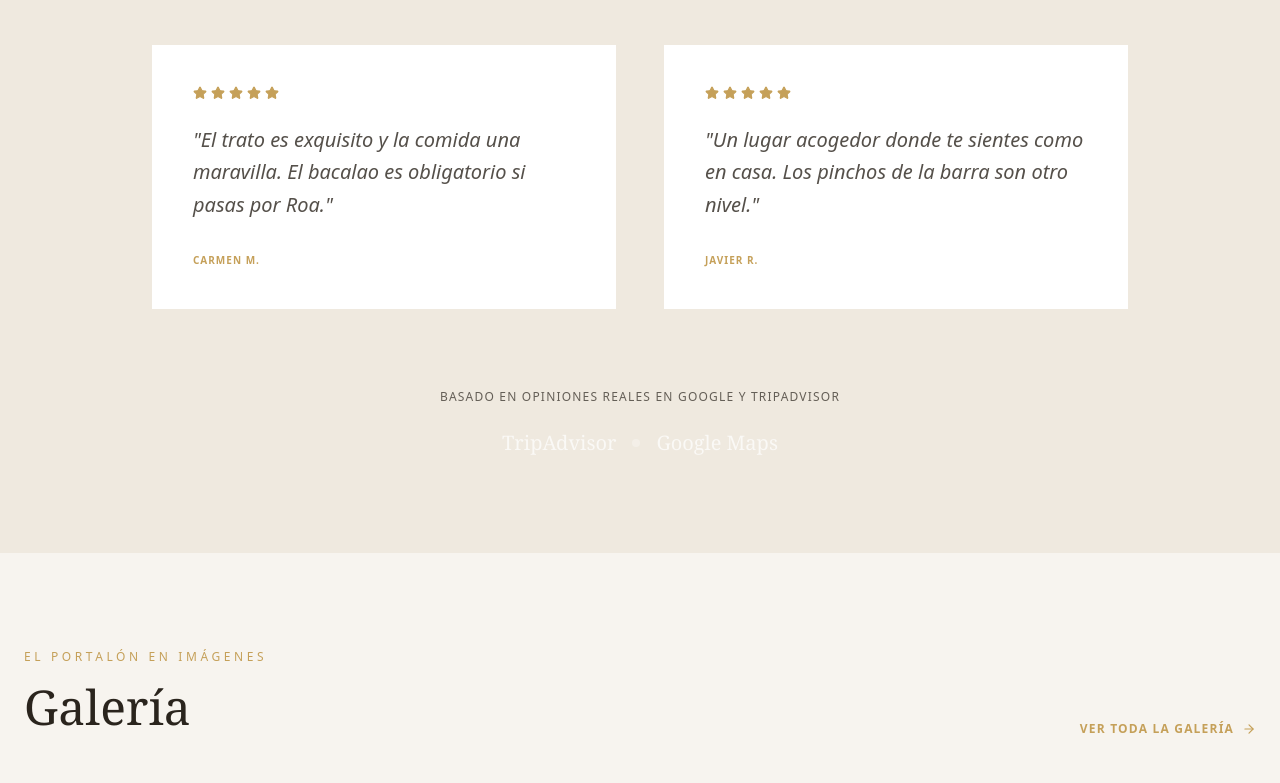
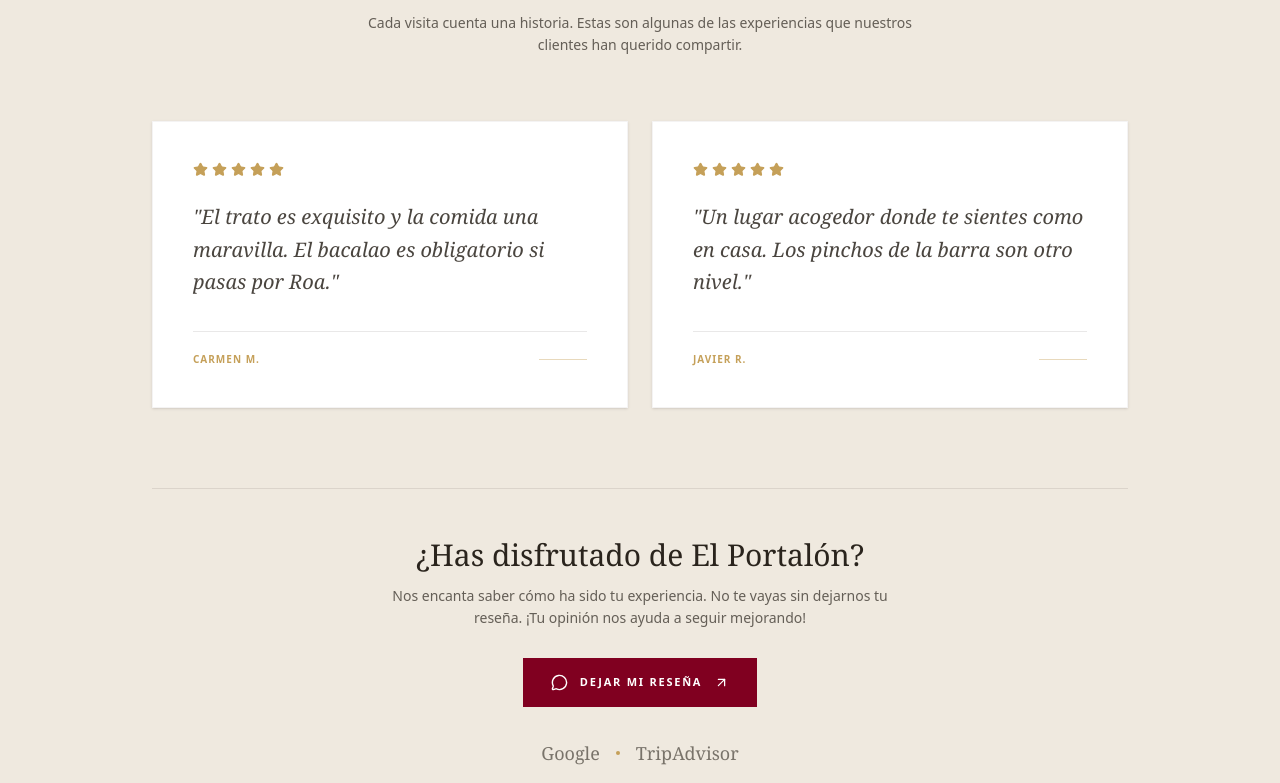
Before and after one commit to diegoBombinSanz/bar-portalon, a React (Vite) app: page / in a window 1280 px wide. Shown: the part 4881-5664 px from the top of the page. Built offline with nearby package versions, Linux system fonts and the light colour scheme; no server answers; the database is empty.

Commit message:
Inclusion de reseñas en la pagina web

```diff
--- a/src/components/Reviews.tsx
+++ b/src/components/Reviews.tsx
@@ -1,27 +1,67 @@
-import { Quote, Star } from "lucide-react";
+
+import { useEffect, useState } from "react";
+import { Quote, Star, X, ArrowUpRight, MessageCircle } from "lucide-react";
 
 import { restaurantData } from "../data/restaurant";
 
+const GOOGLE_REVIEW_URL = "https://g.page/r/CY_QAqEt8s5tEAE/review";
+
 export default function Reviews() {
+  const [qrOpen, setQrOpen] = useState(false);
+
+  // Cerrar modal con Escape
+  useEffect(() => {
+    if (!qrOpen) return;
+
+    const handleKeyDown = (event: KeyboardEvent) => {
+      if (event.key === "Escape") setQrOpen(false);
+    };
+
+    document.addEventListener("keydown", handleKeyDown);
+    document.body.style.overflow = "hidden";
+
+    return () => {
+      document.removeEventListener("keydown", handleKeyDown);
+      document.body.style.overflow = "";
+    };
+  }, [qrOpen]);
+
   return (
-    <section className="relative overflow-hidden bg-[#EFE9DF] py-24">
+    <>
+      <section
+        id="opiniones"
+        className="relative overflow-hidden bg-[#EFE9DF] py-20 sm:py-24"
+      >
+        {/* Decoración de fondo */}
         <div className="pointer-events-none absolute left-0 top-0 h-full w-full bg-[radial-gradient(circle_at_center,_var(--tw-gradient-stops))] from-[#800020]/10 via-transparent to-transparent" />
 
         <div className="relative z-10 mx-auto max-w-5xl px-6 text-center">
+
           <div className="mb-8 inline-flex h-16 w-16 items-center justify-center rounded-full bg-[#c5a059]/10 text-[#c5a059]">
             <Quote size={32} aria-hidden="true" />
           </div>
 
-        <h2 className="mb-20 font-serif text-3xl text-[#2A241D] md:text-5xl">
+          <p className="mb-3 text-[10px] font-bold uppercase tracking-[0.25em] text-[#c5a059]">
+            La experiencia de nuestros clientes
+          </p>
+
+          <h2 className="mb-5 font-serif text-3xl text-[#2A241D] md:text-5xl">
             Lo que dicen nuestros clientes
           </h2>
 
-        <div className="grid grid-cols-1 gap-12 text-left md:grid-cols-2">
-          {restaurantData.reviews.map((review) => (
+          <p className="mx-auto mb-16 max-w-xl text-sm font-light leading-relaxed text-[#2A241D]/70">
+            Cada visita cuenta una historia. Estas son algunas de las
+            experiencias que nuestros clientes han querido compartir.
+          </p>
+
+          {/* Reseñas dinámicas */}
+          <div className="grid grid-cols-1 gap-6 text-left md:grid-cols-2">
+            {restaurantData.reviews.map((review, index) => (
               <article
-              key={review.user}
-              className="group relative border border-white/10 bg-white p-10"
+                key={`${review.user}-${index}`}
+                className="group flex h-full flex-col justify-between border border-[#2A241D]/5 bg-white p-8 shadow-sm transition-all duration-300 hover:-translate-y-1 hover:shadow-lg sm:p-10"
               >
+                <div>
                   <div
                     className="mb-6 flex gap-1"
                     role="img"
@@ -30,37 +70,137 @@ export default function Reviews() {
                     {Array.from({ length: review.rating }).map((_, index) => (
                       <Star
                         key={index}
-                    size={14}
+                        size={15}
                         fill="#c5a059"
                         className="text-[#c5a059]"
                         aria-hidden="true"
                       />
                     ))}
                   </div>
-              <p className="mb-8 text-xl font-light italic leading-relaxed text-[#2A241D]/80">
+
+                  <p className="mb-8 font-serif text-lg italic leading-relaxed text-[#2A241D]/85 sm:text-xl">
                     "{review.text}"
                   </p>
-              <div className="flex items-center justify-between">
+                </div>
+
+                <div className="flex items-center justify-between border-t border-[#2A241D]/10 pt-5">
                   <span className="text-[10px] font-bold uppercase tracking-widest text-[#c5a059]">
                     {review.user}
                   </span>
-                <span className="h-px w-12 bg-white/10 transition-colors group-hover:bg-[#c5a059]" />
+
+                  <span className="h-px w-12 bg-[#c5a059]/40 transition-all group-hover:w-20" />
                 </div>
               </article>
             ))}
           </div>
 
-        <div className="mt-20 flex flex-col items-center">
-          <p className="mb-6 text-xs uppercase tracking-widest text-[#2A241D]/70">
-            Basado en opiniones reales en Google y TripAdvisor
+          {/* Invitación a dejar una reseña */}
+          <div className="mt-20 border-t border-[#2A241D]/10 pt-12">
+            <p className="mb-3 font-serif text-2xl text-[#2A241D] sm:text-3xl">
+              ¿Has disfrutado de El Portalón?
             </p>
-          <div className="flex items-center gap-4 text-white/70">
-            <span className="font-serif text-xl">TripAdvisor</span>
-            <span className="h-2 w-2 rounded-full bg-white/30" />
-            <span className="font-serif text-xl">Google Maps</span>
+
+            <p className="mx-auto mb-7 max-w-lg text-sm font-light leading-relaxed text-[#2A241D]/70">
+              Nos encanta saber cómo ha sido tu experiencia.
+              No te vayas sin dejarnos tu reseña. ¡Tu opinión
+              nos ayuda a seguir mejorando!
+            </p>
+
+            <button
+              type="button"
+              onClick={() => setQrOpen(true)}
+              className="inline-flex min-h-12 items-center gap-3 bg-[#800020] px-7 py-4 text-[11px] font-bold uppercase tracking-[0.16em] text-white transition-all duration-300 hover:bg-[#600018] focus-visible:outline focus-visible:outline-2 focus-visible:outline-offset-4 focus-visible:outline-[#800020]"
+            >
+              <MessageCircle size={17} aria-hidden="true" />
+              Dejar mi reseña
+              <ArrowUpRight size={15} aria-hidden="true" />
+            </button>
+
+            <div className="mt-8 flex items-center justify-center gap-4 text-[#2A241D]/60">
+              <span className="font-serif text-lg">Google</span>
+              <span className="h-1 w-1 rounded-full bg-[#c5a059]" />
+              <span className="font-serif text-lg">TripAdvisor</span>
             </div>
           </div>
         </div>
       </section>
+
+      {/* POPUP QR GOOGLE */}
+      {qrOpen && (
+        <div
+          className="fixed inset-0 z-[100] flex items-center justify-center overflow-y-auto bg-black/75 p-4 backdrop-blur-sm"
+          onClick={() => setQrOpen(false)}
+        >
+          <div
+            role="dialog"
+            aria-modal="true"
+            aria-labelledby="review-modal-title"
+            className="relative my-auto w-full max-w-md border border-[#c5a059]/30 bg-[#EFE9DF] px-7 py-10 text-center shadow-2xl sm:px-12"
+            onClick={(event) => event.stopPropagation()}
+          >
+            {/* Cerrar */}
+            <button
+              type="button"
+              onClick={() => setQrOpen(false)}
+              aria-label="Cerrar ventana"
+              className="absolute right-4 top-4 flex h-10 w-10 items-center justify-center text-[#2A241D]/60 transition-colors hover:text-[#800020] focus-visible:outline focus-visible:outline-2 focus-visible:outline-[#800020]"
+            >
+              <X size={22} />
+            </button>
+
+            <div className="mb-5 flex justify-center">
+              <div className="flex h-12 w-12 items-center justify-center rounded-full bg-[#c5a059]/15 text-[#c5a059]">
+                <Quote size={25} />
+              </div>
+            </div>
+
+            <p className="mb-2 text-[10px] font-bold uppercase tracking-[0.25em] text-[#c5a059]">
+              Tu opinión nos importa
+            </p>
+
+            <h3
+              id="review-modal-title"
+              className="mb-4 font-serif text-3xl text-[#2A241D]"
+            >
+              ¡Gracias por visitarnos!
+            </h3>
+
+            <p className="mb-7 text-sm font-light leading-relaxed text-[#2A241D]/75">
+              Si has disfrutado de nuestra cocina y nuestro servicio,
+              nos encantaría que compartieras tu experiencia.
+              Escanea el código QR y déjanos tu reseña en Google.
+            </p>
+
+            {/* QR */}
+            <div className="mx-auto mb-7 flex h-52 w-52 items-center justify-center border border-[#c5a059]/30 bg-white p-3">
+              <img
+                src="/qr_review.png"
+                alt="Código QR para dejar una reseña en Google de El Portalón"
+                className="h-full w-full object-contain"
+                loading="eager"
+              />
+            </div>
+
+            <p className="mb-6 text-[10px] font-bold uppercase tracking-[0.15em] text-[#2A241D]/50">
+              Escanea el código con tu móvil
+            </p>
+
+            <a
+              href={GOOGLE_REVIEW_URL}
+              target="_blank"
+              rel="noopener noreferrer"
+              className="inline-flex min-h-12 w-full items-center justify-center gap-3 bg-[#800020] px-6 py-4 text-[11px] font-bold uppercase tracking-[0.15em] text-white transition-colors hover:bg-[#600018] focus-visible:outline focus-visible:outline-2 focus-visible:outline-offset-4 focus-visible:outline-[#800020]"
+            >
+              Escribir reseña en Google
+              <ArrowUpRight size={16} aria-hidden="true" />
+            </a>
+
+            <p className="mt-5 font-serif text-sm italic text-[#2A241D]/60">
+              El Portalón · Roa
+            </p>
+          </div>
+        </div>
+      )}
+    </>
   );
 }
```
Also changed, not shown: public/qr_review.png (added). Lines whose indentation alone changed are shown as unchanged.
